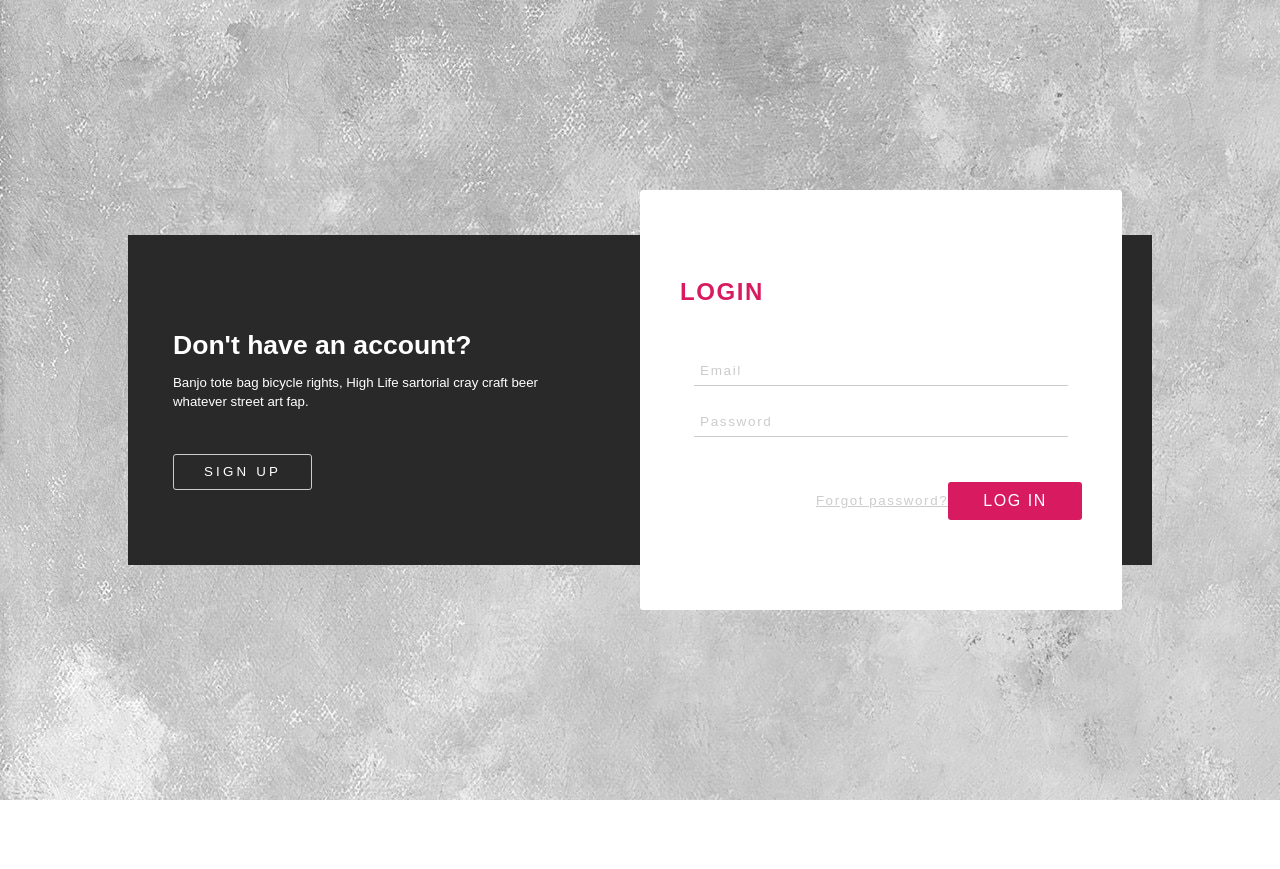
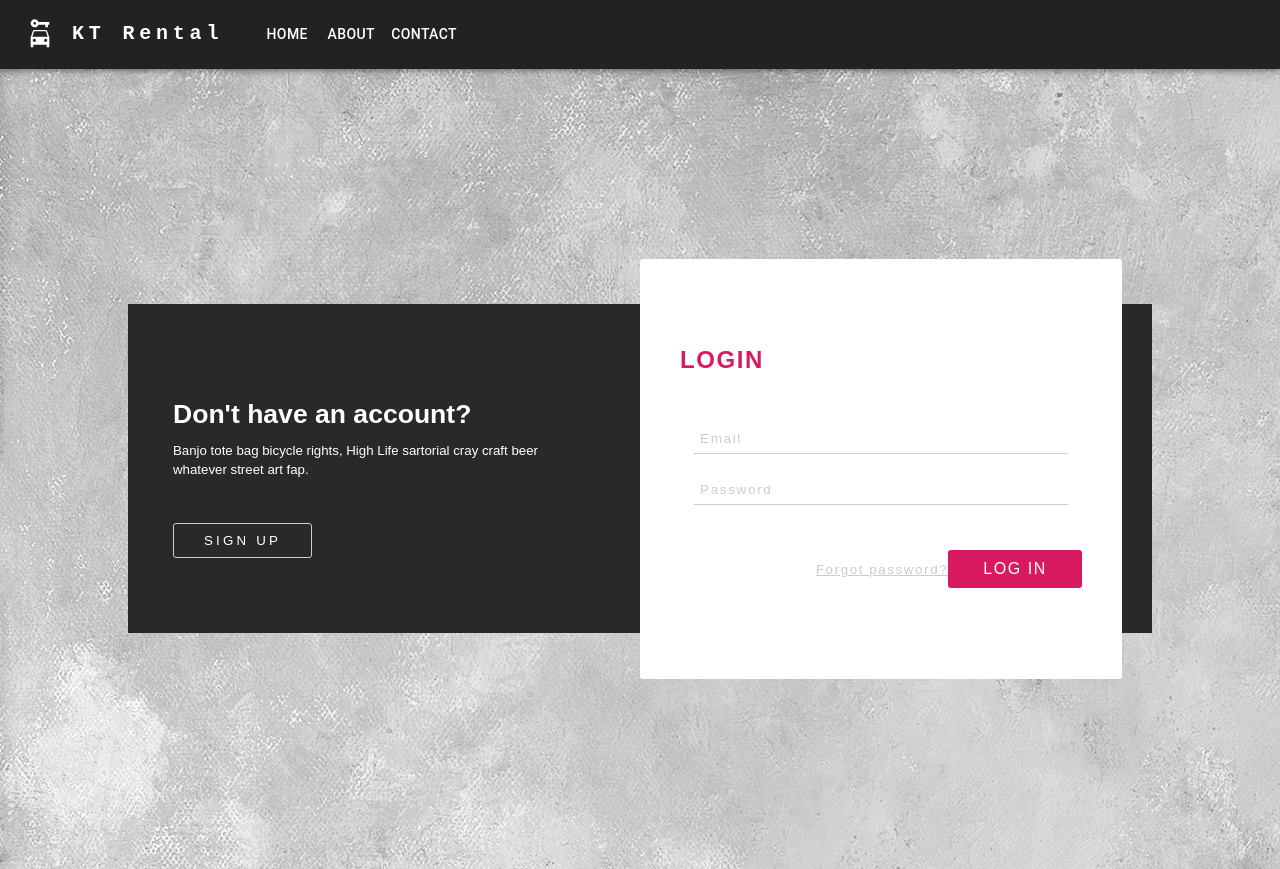
Before and after one commit to kubraterzi/CarRentalCompany_ReactJS, a React (Create React App) app in the folder Client/: page /signin in a window 1280 px wide. Before the commit the page ends 800 px from the top, so only its background shows below. Built offline with nearby package versions, Linux system fonts and the light colour scheme.

Commit message:
coded Sign page

```diff
--- a/Client/src/components/Sign.jsx
+++ b/Client/src/components/Sign.jsx
@@ -1,4 +1,5 @@
 import React from "react";
+import Navbar from "./bars/Navbar";
 
 const Sign = () => {
   const [currentForm, setCurrentForm] = React.useState("loginForm");
@@ -15,14 +16,18 @@ const Sign = () => {
     setCurrentForm("loginForm");
   };
   return (
+    <>
+      <Navbar />
       <section className="user">
         <div className="user_options-container">
           <div className="user_options-text">
             <div className="user_options-unregistered">
-            <h2 className="user_unregistered-title">Don't have an account?</h2>
+              <h2 className="user_unregistered-title">
+                Don't have an account?
+              </h2>
               <p className="user_unregistered-text">
-              Banjo tote bag bicycle rights, High Life sartorial cray craft beer
-              whatever street art fap.
+                Banjo tote bag bicycle rights, High Life sartorial cray craft
+                beer whatever street art fap.
               </p>
               <button
                 className="user_unregistered-signup"
@@ -36,8 +41,8 @@ const Sign = () => {
             <div className="user_options-registered">
               <h2 className="user_registered-title">Have an account?</h2>
               <p className="user_registered-text">
-              Banjo tote bag bicycle rights, High Life sartorial cray craft beer
-              whatever street art fap.
+                Banjo tote bag bicycle rights, High Life sartorial cray craft
+                beer whatever street art fap.
               </p>
               <button
                 className="user_registered-login"
@@ -129,6 +134,7 @@ const Sign = () => {
           </div>
         </div>
       </section>
+    </>
   );
 };
 
```
Lines whose indentation alone changed are shown as unchanged.
